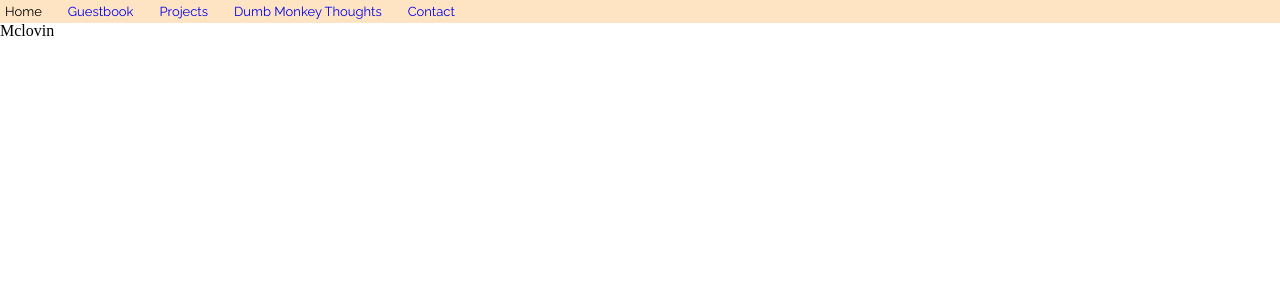
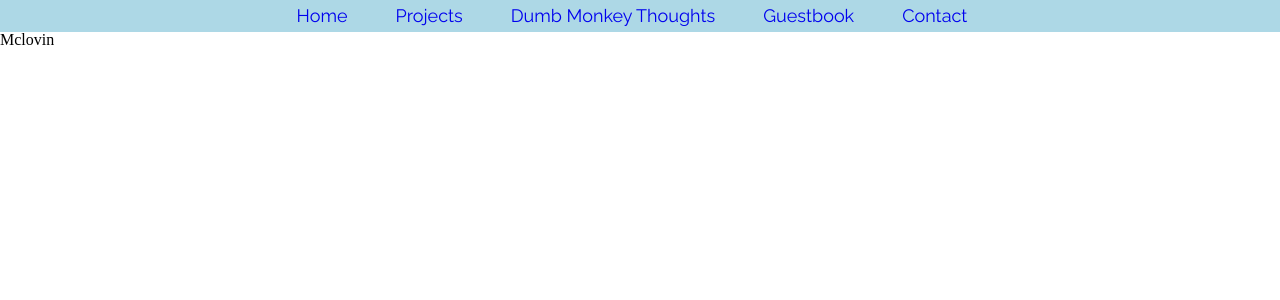
Before and after one commit to Mclovin-23r7/personal-website, a React (Vite) app in the folder mclovin-site/: page / in a window 1280 px wide. Shown: the top 300 px of the page. Built offline with nearby package versions, Linux system fonts and the light colour scheme.

Commit message:
Changed up header

```diff
--- a/mclovin-site/src/Header.tsx
+++ b/mclovin-site/src/Header.tsx
@@ -6,7 +6,6 @@ export default function Header() {
         <header>
             <ul>
                 <li><Link to="#">Home</Link></li>
-                <li><Link to="#">Guestbook</Link></li>
                 <li><Link to="#">Projects</Link>
                     <ul className="dropdown">
                         <li><Link to="#">Interactive Biblical Map</Link></li>
@@ -14,6 +13,7 @@ export default function Header() {
                     </ul>
                 </li>
                 <li><Link to="#">Dumb Monkey Thoughts</Link></li>
+                <li><Link to="#">Guestbook</Link></li>
                 <li><Link to="#">Contact</Link></li>
             </ul>
         </header>
--- a/mclovin-site/src/header.css
+++ b/mclovin-site/src/header.css
@@ -1,9 +1,13 @@
 header {
-    background: bisque;
+    background: lightblue;
 
-    font-size: x-large;
-    float: left;
+    font-size: large;
     width: 100%;
+    height: 2rem;
+
+    display: flex;
+    justify-content: space-evenly;
+    align-items: center;
 
     position: relative;
     z-index: 5;
@@ -17,8 +21,7 @@ header li {
 
 header a {
     display: block;
-    padding: 5px;
-    font-size: small;
+    padding: 1rem;
 }
 
 header a:hover {
@@ -26,7 +29,7 @@ header a:hover {
 }
 
 .dropdown {
-    background: grey;
+    background: lightcoral;
     position: absolute;
     display: none;
 }
--- a/mclovin-site/vite.config.ts
+++ b/mclovin-site/vite.config.ts
@@ -8,4 +8,7 @@ export default defineConfig({
     react(),
     babel({ presets: [reactCompilerPreset()] })
   ],
+  server: {
+    host: true
+  }
 })
--- a/package.json
+++ /dev/null
@@ -1,6 +0,0 @@
-{
-  "dependencies": {
-    "react-router": "^8.4.0",
-    "react-router-dom": "^7.18.4"
-  }
-}
```
Also changed, not shown: 1 other file (tests, documents, lock files or other folders).
